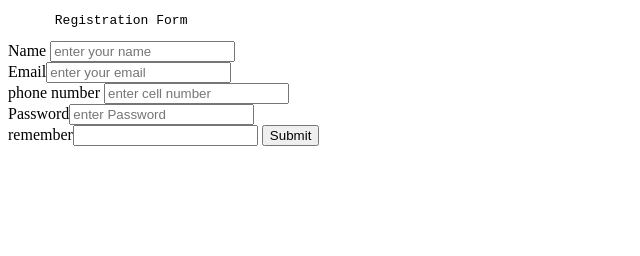
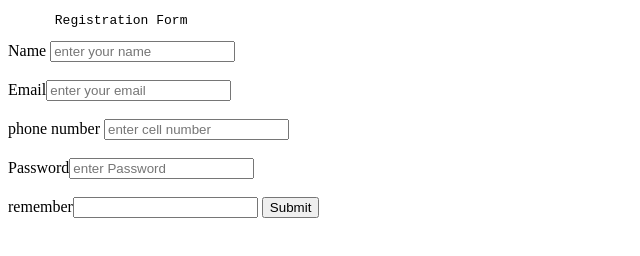
Before and after one commit to AamirAliKing/TestProject2, a plain HTML site: page index.html in a window 1280 px wide. Shown: the whole page, without its empty margins (0-640 px from the left). Drawn offline with Linux system fonts and the light colour scheme.

Commit message:
formatting 2

```diff
--- a/index.html
+++ b/index.html
@@ -12,10 +12,10 @@
 
 	<form>
 
-		Name <input type="Text" name="name" placeholder="enter your name"><br>
-		Email<input type="Email" name="Email" placeholder="enter your email"><br>
-		phone number <input type="number" name="number" placeholder="enter cell number"><br>
-		Password<input type="Password" name="Password" placeholder="enter Password"><br>
+		Name <input type="Text" name="name" placeholder="enter your name"><br><br>
+		Email<input type="Email" name="Email" placeholder="enter your email"><br><br>
+		phone number <input type="number" name="number" placeholder="enter cell number"><br><br>
+		Password<input type="Password" name="Password" placeholder="enter Password"><br><br>
 		remember<input type="chech" name="chech">
 		<button name="button">Submit</button>
 
```
